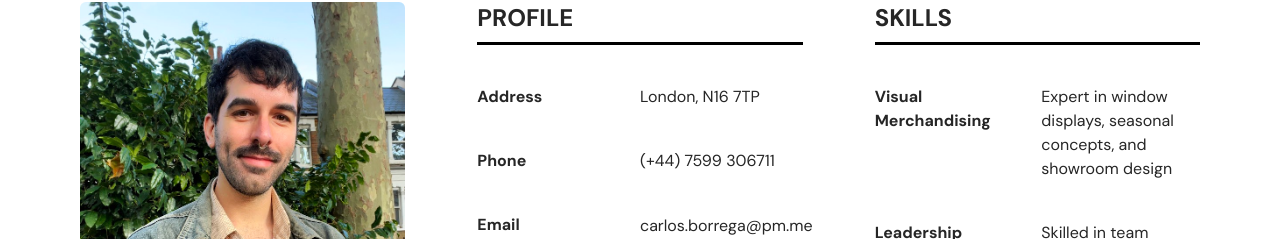
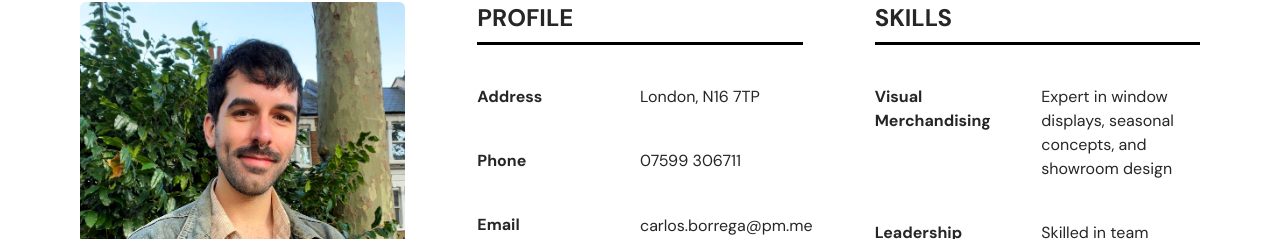
Before and after one commit to burleydev/vm, a React (Vite) app: page / in a window 1280 px wide. Shown: the part 1046-1285 px from the top of the page. Built offline with nearby package versions, Linux system fonts and the light colour scheme.

Commit message:
Update about.tsx

```diff
--- a/src/components/about.tsx
+++ b/src/components/about.tsx
@@ -27,7 +27,7 @@ const About = () => {
 
                         <div className='grid grid-cols-2 my-10'>
                             <h2 className='font-bold'>Phone</h2>
-                            <h2 className='xs:text-right sm:text-left'>(+44) 7599 306711</h2>
+                            <h2 className='xs:text-right sm:text-left'>07599 306711</h2>
                         </div>
 
                         <div className='grid grid-cols-4 my-10'>
```
